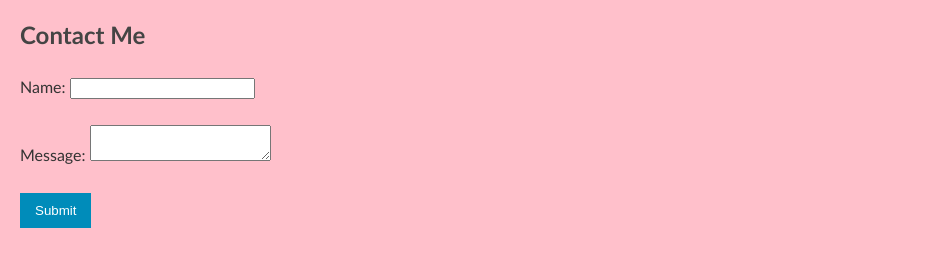
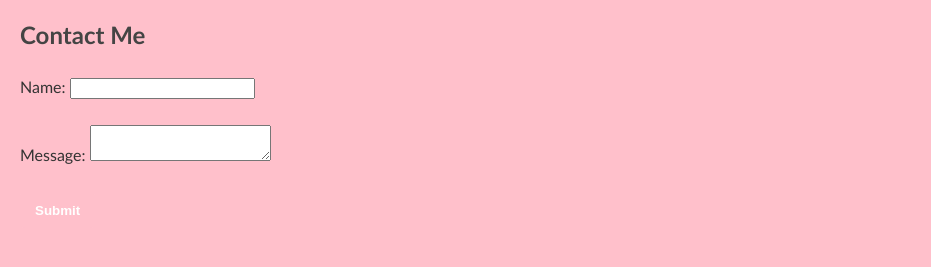
Before and after one commit to asmahachicha/asmahachicha.github.io, a plain HTML site: page index.html in a window 1280 px wide. Shown: the part 345-612 px from the top of the page, without its empty margins (0-931 px from the left). Drawn offline with Linux system fonts and the light colour scheme.

Commit message:
Update styles.css

```diff
--- a/styles.css
+++ b/styles.css
@@ -27,9 +27,15 @@ form {
 }
 
 button {
-    background-color: #008cba;
+    background-color: pink; /* Pink submit button */
     color: white;
     border: none;
     padding: 10px 15px;
     cursor: pointer;
+    font-weight: bold;
+    border-radius: 5px; /* Optional: Rounded corners */
 }
+
+button:hover {
+    background-color: #ff6699; /* Slightly darker pink on hover */
+}
```
